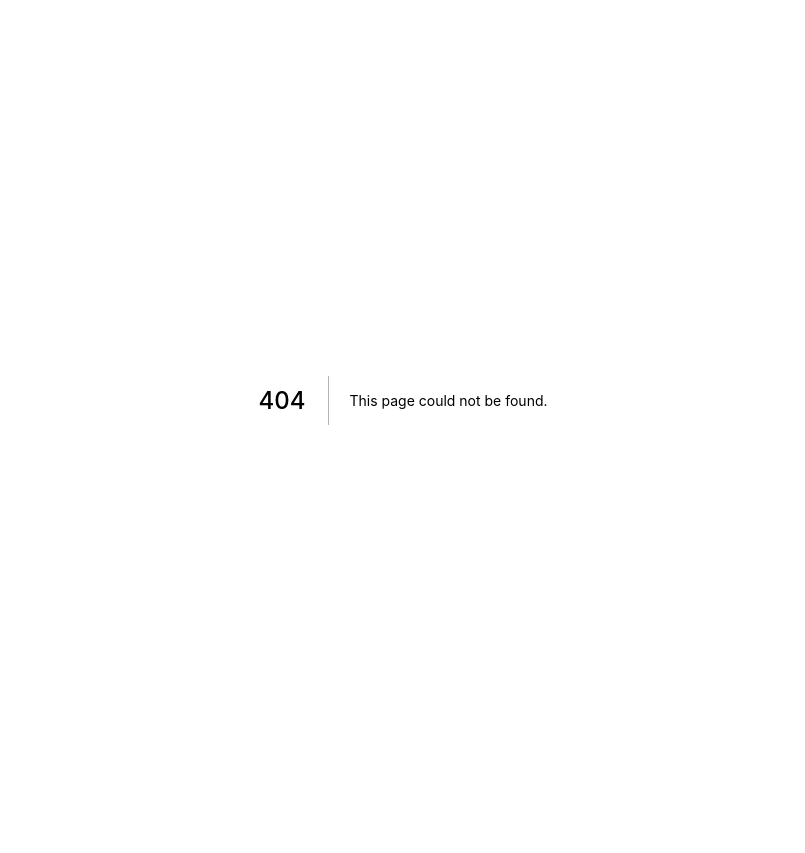
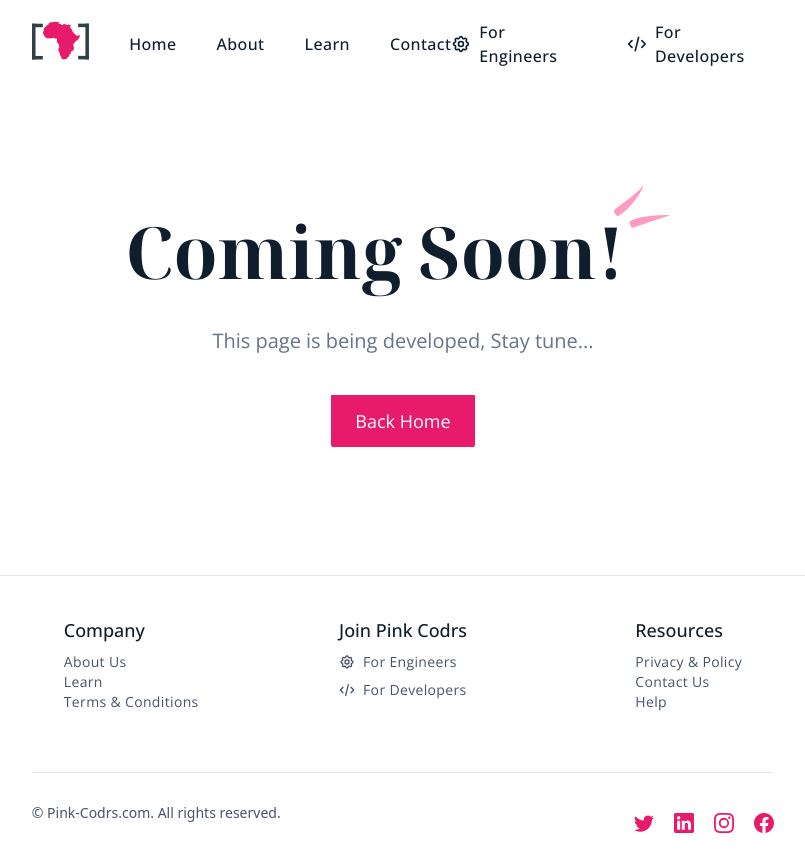
Before and after one commit to Tansi-Jones/Pink-Codrs-v2.0, a Next.js app: page /coming-soon in a window 1280 px wide. Before the commit this address had no page. Shown: the whole page, without its empty margins (237-1042 px from the left). Before the commit the page ends 800 px from the top, so only its background shows below. Built offline with nearby package versions, Linux system fonts and the light colour scheme.

Commit message:
Adding comming soon page

```diff
--- /dev/null
+++ b/pages/404.js
@@ -0,0 +1,39 @@
+import { Meta } from "../components/meta/Meta";
+import { Navigation } from "../components/navigation/Navigation";
+import { Footer } from "../components/footer/Footer";
+import Link from "next/link";
+import styles from "../styles/Others.module.css";
+
+export default function Custom404() {
+  return (
+    <>
+      <Meta title="404 Error" />
+
+      <nav>
+        <Navigation textColor="text-secondary" logoSrc="/pink-codrs-2.svg" />
+      </nav>
+
+      <main className=" w-[90%] lg:w-[58%] mx-auto tex-secondary space-y-10 py-32 flex flex-col items-center">
+        <h1
+          className={`${styles.mainText} font-noto text-7xl font-bold capitalize text-secondary text-center`}
+        >
+          oops
+        </h1>
+        <p className="text-slate-500 font-open text-xl text-center">
+          We couldn't find the page you're looking for.
+        </p>
+        <Link href="/">
+          <a>
+            <button className="btn-primary py-3 px-6 w-full lg:w-auto ">
+              back home
+            </button>
+          </a>
+        </Link>
+      </main>
+
+      <footer className="bg-white border-t">
+        <Footer />
+      </footer>
+    </>
+  );
+}
--- /dev/null
+++ b/pages/coming-soon.js
@@ -0,0 +1,39 @@
+import { Meta } from "../components/meta/Meta";
+import { Navigation } from "../components/navigation/Navigation";
+import { Footer } from "../components/footer/Footer";
+import Link from "next/link";
+import styles from "../styles/Others.module.css";
+
+export default function comingSoon() {
+  return (
+    <>
+      <Meta title="Coming Soon" />
+
+      <nav>
+        <Navigation textColor="text-secondary" logoSrc="/pink-codrs-2.svg" />
+      </nav>
+
+      <main className=" w-[90%] lg:w-[58%] mx-auto tex-secondary space-y-10 py-32 flex flex-col items-center">
+        <h1
+          className={`${styles.mainText} font-noto text-7xl font-bold capitalize text-secondary text-center`}
+        >
+          coming soon!
+        </h1>
+        <p className="text-slate-500 font-open text-xl text-center">
+          This page is being developed, Stay tune...
+        </p>
+        <Link href="/">
+          <a>
+            <button className="btn-primary py-3 px-6 w-full lg:w-auto ">
+              back home
+            </button>
+          </a>
+        </Link>
+      </main>
+
+      <footer className="bg-white border-t">
+        <Footer />
+      </footer>
+    </>
+  );
+}
--- /dev/null
+++ b/styles/Others.module.css
@@ -0,0 +1,5 @@
+.mainText::after {
+  content: url(../public/assets/svg/path-1.svg);
+  transform: translate(-20%, -70%);
+  display: inline-block;
+}
```
Also changed, not shown: public/assets/svg/path-1.svg (added).
